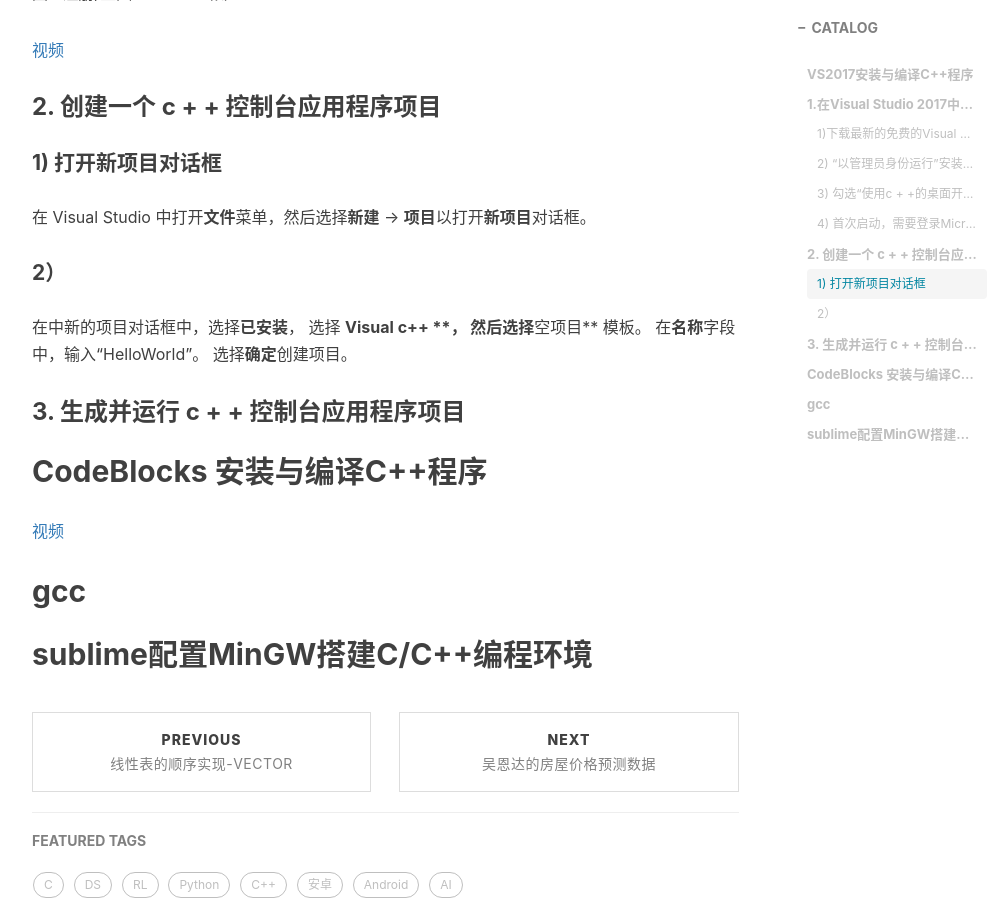
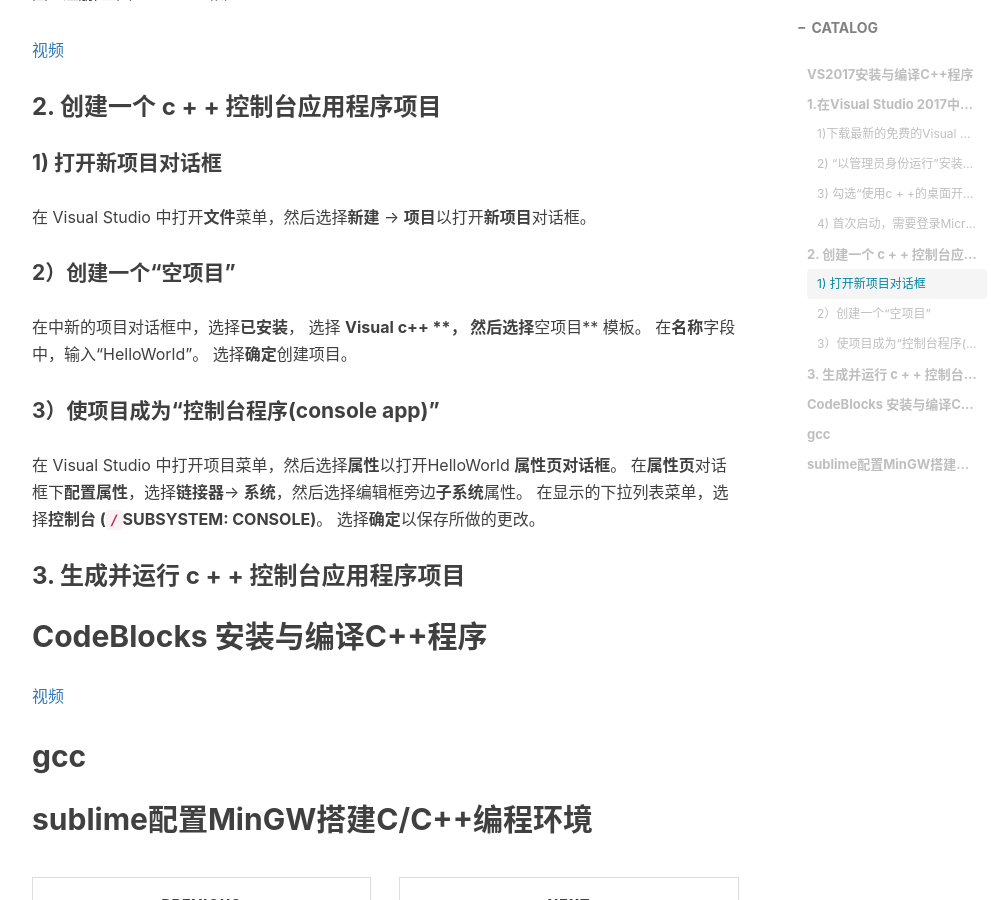
Before and after one commit to xuepro/xuepro.github.io, a Jekyll site: the page built from _posts/2018-09-24-C++17安装、配置.md, in a window 1280 px wide and 900 px high, scrolled down 5428 px. Shown: the whole window, without its empty margins (233-1240 px from the left). Built offline with Jekyll 4.4.1, drawn with Linux system fonts in a browser that asks for light colours; nearby versions of some CDN libraries; comment, search, counter and statistics services are not loaded.

Commit message:
Update 2018-09-24-C++17安装、配置.md

````diff
--- a/_posts/2018-09-24-C++17安装、配置.md
+++ b/_posts/2018-09-24-C++17安装、配置.md
@@ -87,8 +87,12 @@
 
 在 Visual Studio 中打开**文件**菜单，然后选择**新建** -> **项目**以打开**新项目**对话框。
 
-#### 2）
+#### 2）创建一个“空项目”
 在中新的项目对话框中，选择**已安装**， 选择 **Visual c++ **， 然后选择**空项目** 模板。 在**名称**字段中，输入“HelloWorld”。 选择**确定**创建项目。
+
+#### 3）使项目成为“控制台程序(console app)”
+在 Visual Studio 中打开项目菜单，然后选择**属性**以打开HelloWorld **属性页对话框**。
+在**属性页**对话框下**配置属性**，选择**链接器**-> **系统**，然后选择编辑框旁边**子系统**属性。 在显示的下拉列表菜单，选择**控制台 (```/```SUBSYSTEM: CONSOLE)**。 选择**确定**以保存所做的更改。
 
 ### 3. 生成并运行 c + + 控制台应用程序项目
 
````
